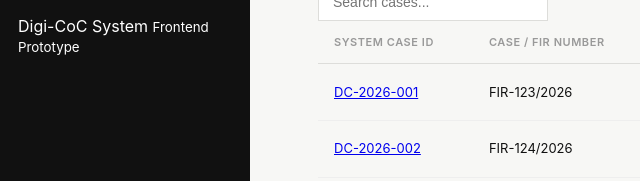
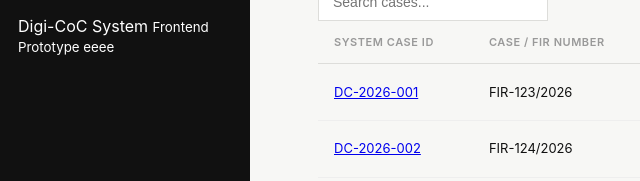
Before and after one commit to digi-coc/Digi-CoC, a plain HTML site: page case.html in a window 1280 px wide. Shown: the part 442-623 px from the top of the page, 0-640 px from the left. Drawn offline with Linux system fonts and the light colour scheme.

```diff
--- a/case.html
+++ b/case.html
@@ -69,7 +69,7 @@
 
         <div class="sidebar-footer">
             <span>Digi-CoC System</span>
-            <small>Frontend Prototype</small>
+            <small>Frontend Prototype eeee</small>
         </div>
 
     </aside>
```
